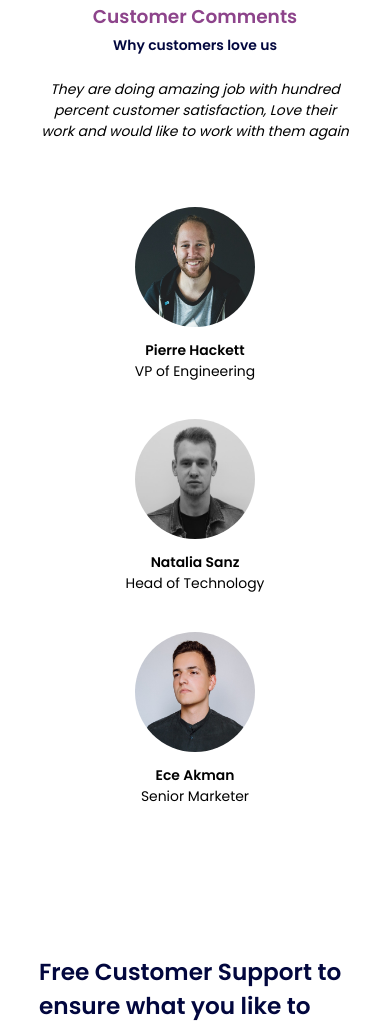
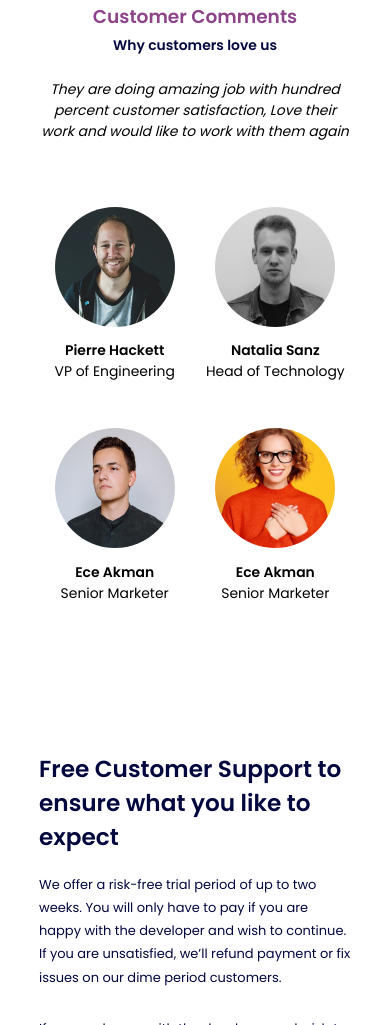
Before and after one commit to developerzion/startup, a React app: page / in a window 390 px wide. Shown: the part 3376-4401 px from the top of the page. Built offline with nearby package versions, Linux system fonts and the light colour scheme.

Commit message:
Completed

```diff
--- a/public/css/style.css
+++ b/public/css/style.css
@@ -682,8 +682,8 @@ html{
         font-size: 1.5rem;
     }
     .comments .comment-wrapper .comment{
-        grid-template-columns: repeat(auto-fit, minmax(30rem, 1fr));
-        gap: 0rem;
+        grid-template-columns: repeat(auto-fit, minmax(15rem, 1fr));
+        gap: 1rem;
     }
     .comments .comment-wrapper .comment .box{
         /* box-shadow: var(--box-shadow); */
--- a/src/component/home.js
+++ b/src/component/home.js
@@ -23,6 +23,7 @@ import agency from '../images/agency.png'
 import user1 from '../images/user1.jfif'
 import user2 from '../images/user2.jfif'
 import user3 from '../images/user3.jfif'
+import user4 from '../images/user4.jpg'
 import support from '../images/support.png'
 import tutorial1 from '../images/tutorial1.png'
 import tutorial2 from '../images/tutorial2.png'
@@ -145,6 +146,13 @@ const Home =()=>{
                                 <p>Senior Marketer</p>
                             </div>
                         </div>
+                        <div className="box">
+                            <img alt="comment1" src={user4} />
+                            <div className="text">
+                                <h3>Ece Akman</h3>
+                                <p>Senior Marketer</p>
+                            </div>
+                        </div>
                     </div>
                 </div>
             </section>
```
Also changed, not shown: src/images/user4.jpg (added).
